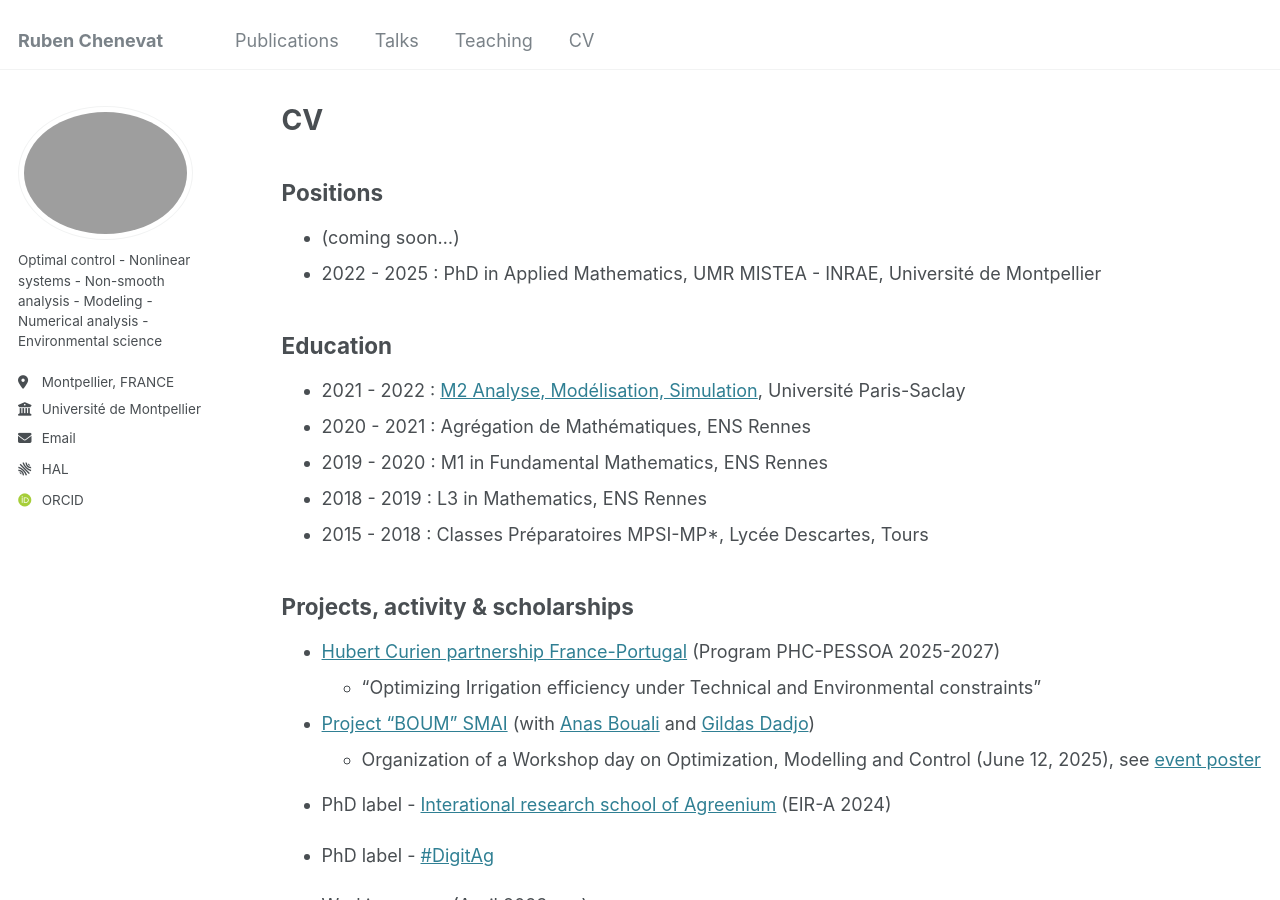
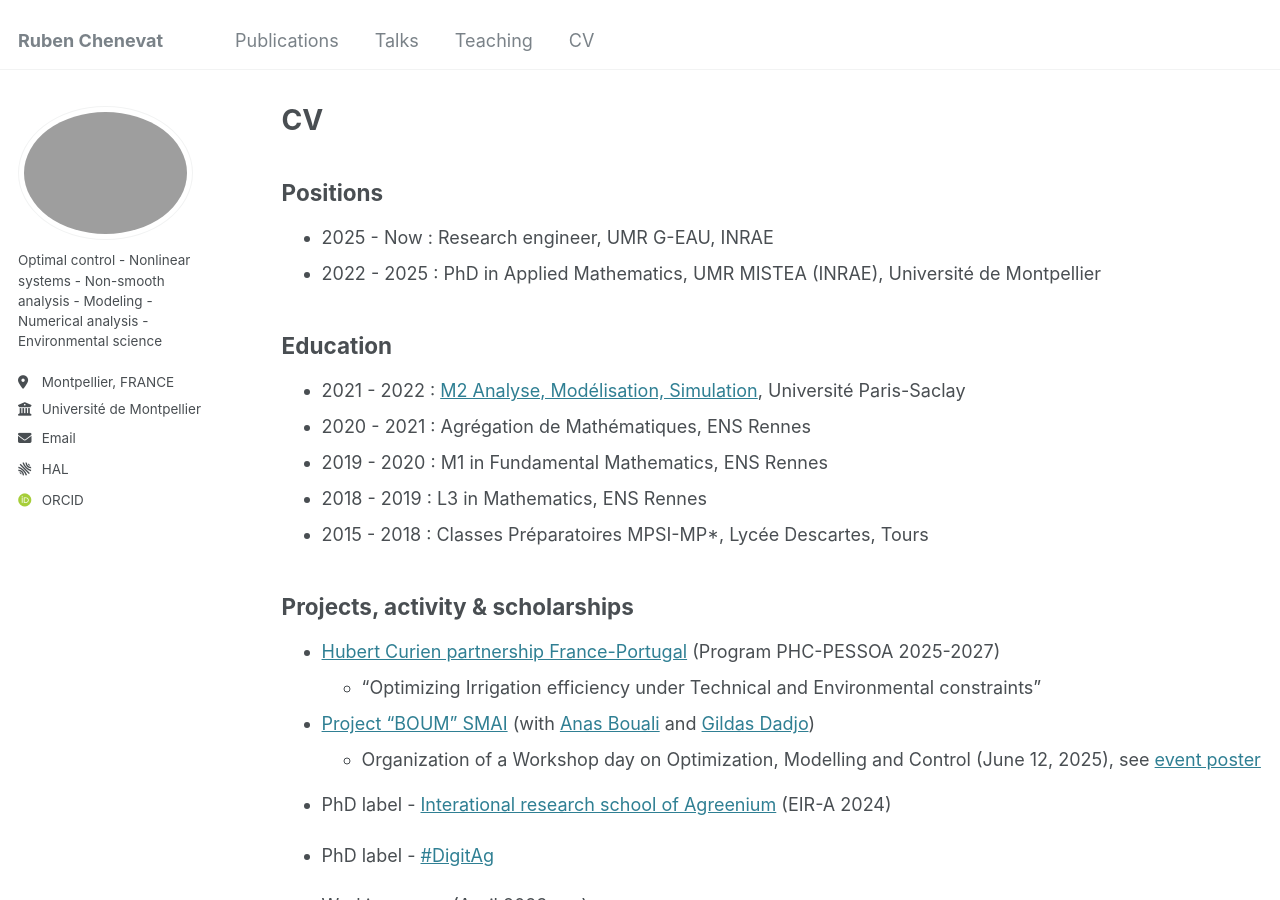
Before and after one commit to rubenchenevat/rubenchenevat.github.io, a Jekyll site: the page built from _pages/cv.md, in a window 1280 px wide and 900 px high. Built offline with Jekyll 4.4.1, drawn with Linux system fonts in a browser that asks for light colours; some web fonts are replaced.

Commit message:
Update cv.md

```diff
--- a/_pages/cv.md
+++ b/_pages/cv.md
@@ -11,8 +11,8 @@ redirect_from:
 
 ## Positions
 
-* (coming soon...)
-* 2022 - 2025 : PhD in Applied Mathematics, UMR MISTEA - INRAE, Université de Montpellier
+* 2025 - Now : Research engineer, UMR G-EAU, INRAE
+* 2022 - 2025 : PhD in Applied Mathematics, UMR MISTEA (INRAE), Université de Montpellier
 
 ## Education
 
```
